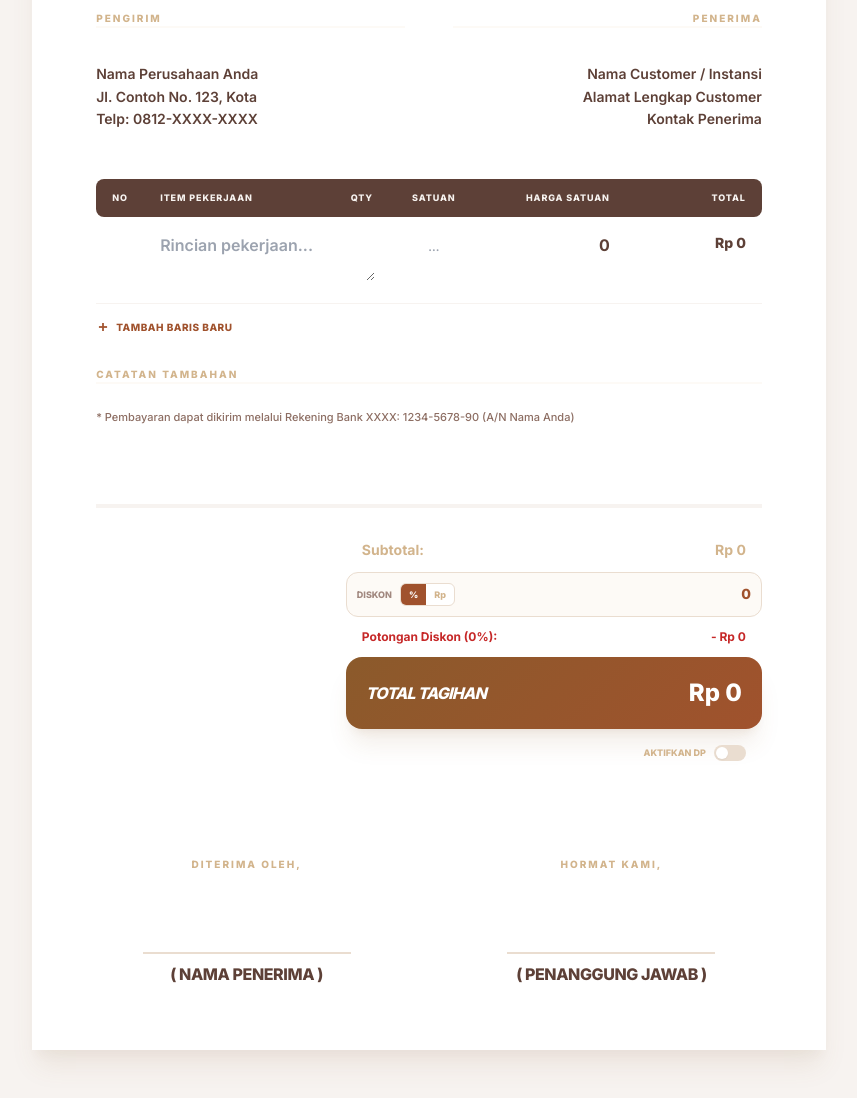
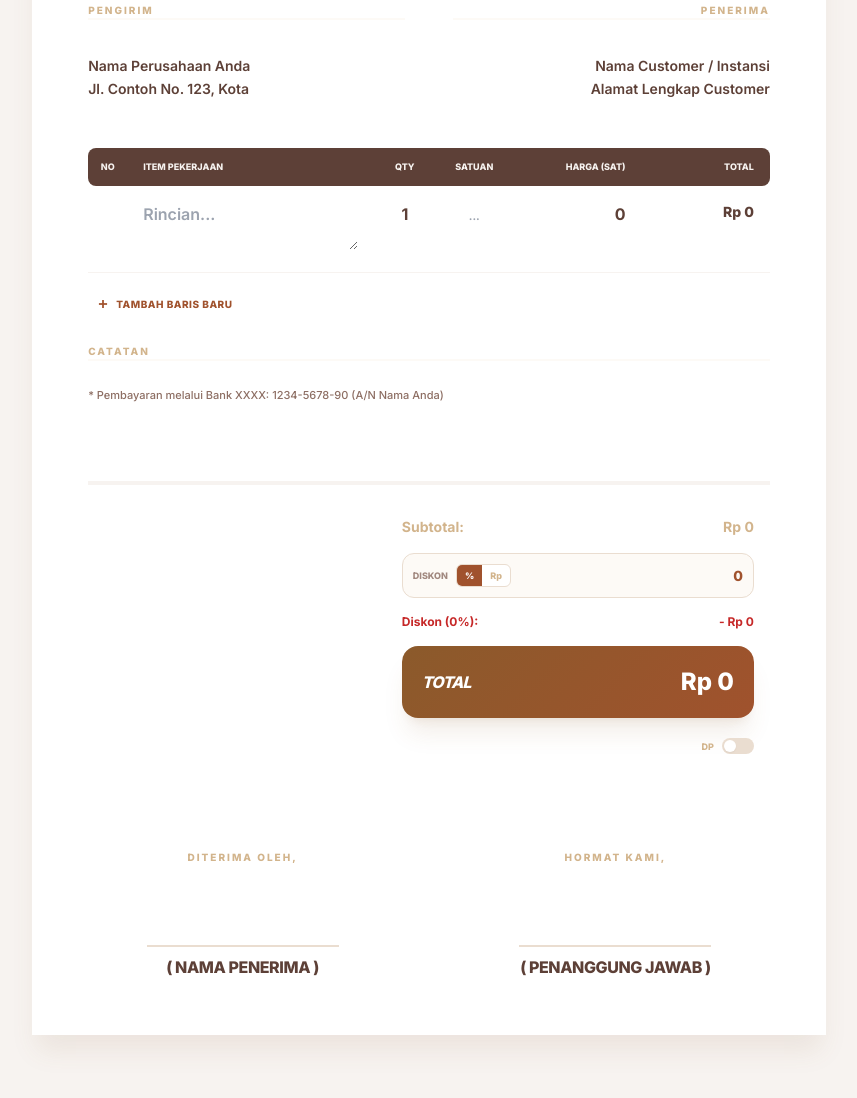
Before and after one commit to Voytin/invoice-otomatis, a plain HTML site: page index.html in a window 1280 px wide. Shown: the part 363-1461 px from the top of the page, without its empty margins (371-1228 px from the left). Drawn offline with nearby package versions, Linux system fonts and the light colour scheme; no server answers.

Commit message:
index.html

```diff
--- a/index.html
+++ b/index.html
@@ -10,7 +10,7 @@
 
         body {
             font-family: 'Inter', sans-serif;
-            background-color: #f7f3f0; /* Pastel Cream */
+            background-color: #f7f3f0;
         }
 
         @media print {
@@ -30,16 +30,16 @@
             min-height: 297mm;
             width: 210mm;
             margin: 2rem auto;
-            padding: 4rem;
-            box-shadow: 0 20px 25px -5px rgba(139, 94, 60, 0.1), 0 10px 10px -5px rgba(139, 94, 60, 0.04);
+            padding: 3.5rem;
+            box-shadow: 0 20px 25px -5px rgba(139, 94, 60, 0.1);
             position: relative;
-            border-top: 8px solid #8b5a2b; /* Wood Accent */
+            border-top: 8px solid #8b5a2b;
         }
 
         [contenteditable]:focus {
-            outline: 2px dashed #a0522d;
-            outline-offset: 4px;
+            outline: none;
             background-color: #fdfaf6;
+            border-bottom: 2px dashed #d2b48c;
         }
 
         .item-textarea {
@@ -48,11 +48,12 @@
             line-height: 1.5;
         }
 
-        .item-input {
-            @apply w-full bg-transparent border-b border-transparent focus:border-[#a0522d] outline-none transition-all py-1 block;
+        /* Prevent layout shift during typing */
+        .invoice-table {
+            border-spacing: 0;
+            width: 100%;
         }
 
-        /* Custom Scrollbar Wood Theme */
         .custom-scrollbar::-webkit-scrollbar { width: 5px; }
         .custom-scrollbar::-webkit-scrollbar-thumb { background: #d2b48c; border-radius: 10px; }
 
@@ -62,20 +63,15 @@
             margin: 0;
         }
 
-        /* Wood Texture Accent for UI */
         .wood-gradient {
             background: linear-gradient(135deg, #8b5a2b 0%, #a0522d 100%);
-        }
-
-        .pastel-wood-bg {
-            background-color: #eaddd0;
         }
     </style>
 </head>
 <body class="p-4">
 
     <!-- Top Navigation Bar -->
-    <div class="no-print sticky top-0 z-50 max-w-5xl mx-auto mb-6 flex flex-col md:flex-row items-center justify-between bg-white/90 backdrop-blur-md p-4 rounded-2xl shadow-md border border-[#eaddd0] gap-4">
+    <div class="no-print sticky top-0 z-50 max-w-5xl mx-auto mb-6 flex flex-col md:flex-row items-center justify-between bg-white/95 backdrop-blur-md p-4 rounded-2xl shadow-md border border-[#eaddd0] gap-4">
         <div class="flex items-center gap-4">
             <h1 class="text-xl font-extrabold text-[#5d4037] tracking-tight italic">Invoice<span class="text-[#a0522d]">Praktis</span></h1>
             <div id="cloud-status" class="flex items-center gap-1.5 text-[10px] font-bold uppercase px-3 py-1 rounded-full bg-[#fdfaf6] text-[#8d6e63] border border-[#eaddd0]">
@@ -116,10 +112,10 @@
                 <div class="flex flex-col gap-2">
                     <div class="relative group">
                         <input type="file" id="logo-upload" class="hidden" accept="image/*">
-                        <div id="logo-container" onclick="document.getElementById('logo-upload').click()" class="min-w-[10rem] min-h-[5rem] flex flex-col items-center justify-center cursor-pointer hover:bg-[#fdfaf6] transition-all overflow-hidden relative">
-                            <div id="logo-placeholder" class="text-center p-4">
+                        <div id="logo-container" onclick="document.getElementById('logo-upload').click()" class="min-w-[10rem] min-h-[5rem] flex flex-col items-center justify-center cursor-pointer hover:bg-[#fdfaf6] transition-all overflow-hidden relative border-none">
+                            <div id="logo-placeholder" class="hidden text-center p-4">
                                 <svg class="mx-auto text-[#d2b48c]" xmlns="http://www.w3.org/2000/svg" width="32" height="32" viewBox="0 0 24 24" fill="none" stroke="currentColor" stroke-width="2" stroke-linecap="round" stroke-linejoin="round"><rect x="3" y="3" width="18" height="18" rx="2" ry="2"></rect><circle cx="8.5" cy="8.5" r="1.5"></circle><polyline points="21 15 16 10 5 21"></polyline></svg>
-                                <p class="text-[9px] font-bold text-[#a1887f] mt-2 uppercase tracking-tighter">Upload Logo</p>
+                                <p class="text-[9px] font-bold text-[#a1887f] mt-2 uppercase tracking-tighter text-center">Upload Logo</p>
                             </div>
                             <img id="logo-img" class="h-auto object-contain w-[160px] hidden" src="">
                             <button onclick="event.stopPropagation(); removeLogo()" id="remove-logo" class="no-print absolute -top-1 -right-1 bg-red-400 text-white rounded-full p-1 shadow-md hover:bg-red-500 transition-colors hidden">
@@ -128,7 +124,7 @@
                         </div>
                     </div>
                     <div id="logo-size-control" class="no-print flex flex-col gap-1 px-1 hidden">
-                        <label class="text-[8px] font-black text-[#d2b48c] uppercase">Ukuran Logo</label>
+                        <label class="text-[8px] font-black text-[#d2b48c] uppercase tracking-widest">Resize</label>
                         <input type="range" id="logo-size-slider" min="50" max="350" value="160" oninput="resizeLogo(this.value)" class="w-full h-1 bg-[#eaddd0] rounded-lg appearance-none cursor-pointer accent-[#8b5a2b]">
                     </div>
                 </div>
@@ -142,14 +138,12 @@
                 </div>
             </div>
 
-            <!-- Addresses -->
             <div class="grid grid-cols-2 gap-12 mb-12">
                 <div>
                     <h3 class="text-[10px] uppercase font-black text-[#d2b48c] mb-3 border-b-2 border-[#fdfaf6] tracking-[0.2em]">Pengirim</h3>
                     <div contenteditable="true" id="from-info" class="text-sm font-semibold text-[#5d4037] leading-relaxed whitespace-pre-line">
                         Nama Perusahaan Anda
                         Jl. Contoh No. 123, Kota
-                        Telp: 0812-XXXX-XXXX
                     </div>
                 </div>
                 <div class="text-right">
@@ -157,52 +151,48 @@
                     <div contenteditable="true" id="to-info" class="text-sm font-semibold text-[#5d4037] leading-relaxed whitespace-pre-line">
                         Nama Customer / Instansi
                         Alamat Lengkap Customer
-                        Kontak Penerima
                     </div>
                 </div>
             </div>
 
             <!-- Table -->
-            <div class="mb-8">
-                <table class="w-full text-left table-fixed">
+            <div class="mb-8 overflow-hidden">
+                <table class="invoice-table">
                     <thead>
                         <tr class="bg-[#5d4037] text-[#f7f3f0]">
-                            <th class="py-3 px-3 text-[9px] uppercase font-black tracking-widest rounded-l-lg w-12 text-center">No</th>
-                            <th class="py-3 px-4 text-[9px] uppercase font-black tracking-widest w-auto text-left">Item Pekerjaan</th>
-                            <th class="py-3 px-2 text-[9px] uppercase font-black tracking-widest text-center w-16">Qty</th>
-                            <th class="py-3 px-2 text-[9px] uppercase font-black tracking-widest text-center w-20">Satuan</th>
-                            <th class="py-3 px-2 text-[9px] uppercase font-black tracking-widest text-right w-36">Harga Satuan</th>
-                            <th class="py-3 px-4 text-[9px] uppercase font-black tracking-widest text-right w-36 rounded-r-lg">Total</th>
+                            <th class="py-3 px-2 w-10 text-center text-[9px] uppercase font-black rounded-l-lg">No</th>
+                            <th class="py-3 px-4 text-[9px] uppercase font-black text-left">Item Pekerjaan</th>
+                            <th class="py-3 px-2 w-16 text-center text-[9px] uppercase font-black">Qty</th>
+                            <th class="py-3 px-2 w-20 text-center text-[9px] uppercase font-black">Satuan</th>
+                            <th class="py-3 px-2 w-32 text-right text-[9px] uppercase font-black">Harga (Sat)</th>
+                            <th class="py-3 px-4 w-36 text-right text-[9px] uppercase font-black rounded-r-lg">Total</th>
                         </tr>
                     </thead>
                     <tbody id="items-body">
                         <!-- Rendered by JS -->
                     </tbody>
                 </table>
-                <button onclick="addItem()" class="no-print mt-4 flex items-center gap-1.5 text-[#a0522d] font-black text-[10px] uppercase tracking-wider hover:text-[#8b4513] transition-all">
+                <button onclick="addItem()" class="no-print mt-6 flex items-center gap-1.5 text-[#a0522d] font-black text-[10px] uppercase tracking-wider hover:text-[#8b4513] transition-all px-2">
                     <svg width="14" height="14" viewBox="0 0 24 24" fill="none" stroke="currentColor" stroke-width="3"><line x1="12" y1="5" x2="12" y2="19"></line><line x1="5" y1="12" x2="19" y2="12"></line></svg>
                     Tambah Baris Baru
                 </button>
             </div>
 
-            <!-- Notes Section -->
             <div class="mb-12">
-                <h3 class="text-[10px] uppercase font-black text-[#d2b48c] mb-2 border-b-2 border-[#fdfaf6] tracking-[0.2em]">Catatan Tambahan</h3>
+                <h3 class="text-[10px] uppercase font-black text-[#d2b48c] mb-2 border-b-2 border-[#fdfaf6] tracking-[0.2em]">Catatan</h3>
                 <div contenteditable="true" id="invoice-notes" class="text-[11px] font-medium text-[#8d6e63] leading-relaxed min-h-[4rem] whitespace-pre-line">
-                    * Pembayaran dapat dikirim melalui Rekening Bank XXXX: 1234-5678-90 (A/N Nama Anda)
+                    * Pembayaran melalui Bank XXXX: 1234-5678-90 (A/N Nama Anda)
                 </div>
             </div>
 
-            <!-- Totals Section -->
             <div class="flex justify-end pt-8 border-t-4 border-[#f7f3f0]">
-                <div class="w-full md:w-[26rem] space-y-3">
+                <div class="w-full md:w-[24rem] space-y-4">
                     <div class="flex justify-between items-center text-sm font-bold text-[#d2b48c] px-4">
                         <span>Subtotal:</span>
                         <span id="p-subtotal">Rp 0</span>
                     </div>
 
-                    <!-- Discount UI -->
-                    <div class="no-print group flex items-center justify-between bg-[#fdfaf6] p-2.5 rounded-xl border border-[#eaddd0] hover:border-[#d2b48c] transition-all">
+                    <div class="no-print group flex items-center justify-between bg-[#fdfaf6] p-2.5 rounded-xl border border-[#eaddd0] hover:border-[#d2b48c] transition-all mx-4">
                         <div class="flex items-center gap-2">
                             <span class="text-[9px] font-black text-[#a1887f] uppercase">Diskon</span>
                             <div class="flex bg-white rounded-md border border-[#eaddd0] overflow-hidden text-[9px]">
@@ -219,23 +209,22 @@
                     </div>
 
                     <!-- TOTAL -->
-                    <div class="flex justify-between items-center text-2xl font-black text-white wood-gradient p-5 rounded-2xl shadow-xl shadow-[#8b5a2b1a]">
-                        <span class="tracking-tighter italic text-base">TOTAL TAGIHAN</span>
+                    <div class="flex justify-between items-center text-2xl font-black text-white wood-gradient p-5 rounded-2xl shadow-xl shadow-[#8b5a2b1a] mx-4">
+                        <span class="tracking-tighter italic text-base">TOTAL</span>
                         <span id="p-total">Rp 0</span>
                     </div>
 
-                    <!-- DP Section -->
-                    <div class="space-y-3" id="dp-section-container">
+                    <div class="space-y-4" id="dp-section-container">
                         <div class="no-print flex items-center justify-end gap-2 px-4 pt-1">
-                            <span class="text-[9px] font-black text-[#d2b48c] uppercase">Aktifkan DP</span>
+                            <span class="text-[9px] font-black text-[#d2b48c] uppercase">DP</span>
                             <button onclick="toggleDP()" id="dp-master-toggle" class="w-8 h-4 rounded-full bg-[#eaddd0] relative transition-all">
                                 <span class="absolute left-0.5 top-0.5 w-3 h-3 bg-white rounded-full shadow-sm transition-all transform translate-x-0" id="dp-toggle-knob"></span>
                             </button>
                         </div>
 
-                        <div id="dp-controls" class="hidden no-print flex items-center justify-between bg-[#f1f8e9] p-2.5 rounded-xl border border-[#c5e1a5]">
+                        <div id="dp-controls" class="hidden no-print flex items-center justify-between bg-[#f1f8e9] p-2.5 rounded-xl border border-[#c5e1a5] mx-4">
                             <div class="flex items-center gap-2">
-                                <span class="text-[9px] font-black text-[#558b2f] uppercase">Uang Muka (DP)</span>
+                                <span class="text-[9px] font-black text-[#558b2f] uppercase">DP</span>
                                 <div class="flex bg-white rounded-md border border-[#c5e1a5] overflow-hidden text-[9px]">
                                     <button onclick="setMode('dp', 'percent')" id="mode-dp-percent" class="px-2 py-1 font-black text-[#9ccc65]">%</button>
                                     <button onclick="setMode('dp', 'fixed')" id="mode-dp-fixed" class="px-2 py-1 font-black bg-[#689f38] text-white">Rp</button>
@@ -245,12 +234,12 @@
                         </div>
 
                         <div id="dp-display-row" class="hidden flex justify-between items-center text-xs font-bold text-[#558b2f] px-4 italic">
-                            <span id="p-dp-label">Sudah Dibayar (DP):</span>
+                            <span id="p-dp-label">DP Dibayar:</span>
                             <span id="p-dp-amount">- Rp 0</span>
                         </div>
 
                         <div id="balance-display-row" class="hidden flex justify-between items-center text-base font-black text-[#5d4037] border-t-2 border-[#f7f3f0] pt-4 px-4">
-                            <span class="uppercase tracking-widest text-[11px]">Sisa Pembayaran</span>
+                            <span class="uppercase tracking-widest text-[11px]">Sisa</span>
                             <span id="p-balance" class="text-[#a0522d]">Rp 0</span>
                         </div>
                     </div>
@@ -261,12 +250,12 @@
             <div class="mt-24 grid grid-cols-2 gap-16 text-center">
                 <div>
                     <p contenteditable="true" id="to-label" class="text-[10px] uppercase font-black text-[#d2b48c] mb-20 tracking-[0.2em]">Diterima Oleh,</p>
-                    <div class="border-b-2 border-[#eaddd0] mx-auto w-52 mb-2"></div>
+                    <div class="border-b-2 border-[#eaddd0] mx-auto w-48 mb-2"></div>
                     <div contenteditable="true" id="to-name" class="font-black text-[#5d4037] tracking-tight uppercase">( Nama Penerima )</div>
                 </div>
                 <div>
                     <p contenteditable="true" id="from-label" class="text-[10px] uppercase font-black text-[#d2b48c] mb-20 tracking-[0.2em]">Hormat Kami,</p>
-                    <div class="border-b-2 border-[#eaddd0] mx-auto w-52 mb-2"></div>
+                    <div class="border-b-2 border-[#eaddd0] mx-auto w-48 mb-2"></div>
                     <div contenteditable="true" id="from-name" class="font-black text-[#5d4037] tracking-tight uppercase">( Penanggung Jawab )</div>
                 </div>
             </div>
@@ -322,6 +311,12 @@
             }
         });
 
+        const autoResize = (el) => {
+            if (!el) return;
+            el.style.height = 'auto';
+            el.style.height = el.scrollHeight + 'px';
+        };
+
         window.addItem = () => {
             items.push({ id: Date.now(), description: '', quantity: 1, price: 0, unit: '', isHeader: false });
             renderItems();
@@ -344,17 +339,13 @@
             }
         };
 
-        const autoResize = (el) => {
-            if (!el) return;
-            el.style.height = 'auto';
-            el.style.height = el.scrollHeight + 'px';
-        };
-
+        // SURGICAL UPDATE: Update values without full re-render
         window.updateItem = (id, field, val) => {
             const item = items.find(i => i.id === id);
             if (item) {
                 item[field] = (field === 'quantity' || field === 'price') ? (parseFloat(val) || 0) : val;
 
+                // Only update the specific DOM elements for calculations
                 const rowTotalEl = document.getElementById(`row-total-val-${id}`);
                 if (rowTotalEl) {
                     rowTotalEl.textContent = formatCurrency(item.quantity * item.price);
@@ -364,6 +355,7 @@
                     const el = document.getElementById(`desc-${id}`);
                     autoResize(el);
 
+                    // Trigger row addition if typing in the last empty row
                     if (val.trim() !== '') {
                         const idx = items.indexOf(item);
                         if (idx === items.length - 1) {
@@ -397,20 +389,20 @@
                 }
 
                 tr.innerHTML = `
-                    <td class="py-4 px-3 text-center text-xs text-[#a1887f] font-bold align-top">
+                    <td class="py-4 px-2 text-center text-xs text-[#a1887f] font-bold align-top">
                         ${displayNo}
                     </td>
                     <td class="py-4 px-4 relative align-top">
                         <div class="no-print absolute -left-12 top-4 flex gap-1 opacity-0 group-hover:opacity-100 transition-all">
-                            <button onclick="removeItem(${item.id})" title="Hapus Baris" class="bg-red-50 text-red-400 p-1 rounded hover:bg-red-400 hover:text-white">
-                                <svg width="12" height="12" viewBox="0 0 24 24" fill="none" stroke="currentColor" stroke-width="3"><line x1="18" y1="6" x2="6" y2="18"></line><line x1="6" y1="6" x2="18" y2="18"></line></svg>
+                            <button onclick="removeItem(${item.id})" class="bg-red-50 text-red-500 p-1 rounded hover:bg-red-500 hover:text-white">
+                                <svg width="10" height="10" viewBox="0 0 24 24" fill="none" stroke="currentColor" stroke-width="3"><line x1="18" y1="6" x2="6" y2="18"></line><line x1="6" y1="6" x2="18" y2="18"></line></svg>
                             </button>
-                            <button onclick="toggleHeader(${item.id})" title="${item.isHeader ? 'Jadikan Sub-item' : 'Jadikan Header Area'}" class="p-1 rounded ${item.isHeader ? 'bg-[#a0522d] text-white' : 'bg-[#eaddd0] text-[#8d6e63] hover:bg-[#d2b48c]'}">
-                                <svg width="12" height="12" viewBox="0 0 24 24" fill="none" stroke="currentColor" stroke-width="3"><path d="M17 21v-2a4 4 0 0 0-4-4H5a4 4 0 0 0-4 4v2"></path><circle cx="9" cy="7" r="4"></circle><path d="M23 21v-2a4 4 0 0 0-3-3.87"></path><path d="M16 3.13a4 4 0 0 1 0 7.75"></path></svg>
+                            <button onclick="toggleHeader(${item.id})" class="p-1 rounded ${item.isHeader ? 'bg-[#a0522d] text-white' : 'bg-[#eaddd0] text-[#8d6e63] hover:bg-[#d2b48c]'}">
+                                <svg width="10" height="10" viewBox="0 0 24 24" fill="none" stroke="currentColor" stroke-width="3"><path d="M17 21v-2a4 4 0 0 0-4-4H5a4 4 0 0 0-4 4v2"></path><circle cx="9" cy="7" r="4"></circle></svg>
                             </button>
                         </div>
                         <textarea id="desc-${item.id}"
-                            placeholder="${item.isHeader ? 'Nama Area/Lantai...' : 'Rincian pekerjaan...'}"
+                            placeholder="${item.isHeader ? 'Nama Area...' : 'Rincian...'}"
                             oninput="updateItem(${item.id}, 'description', this.value)"
                             class="item-textarea ${item.isHeader ? 'font-extrabold text-[#8b5a2b]' : 'font-semibold text-[#5d4037]'}">${item.description}</textarea>
                     </td>
@@ -497,13 +489,13 @@
             }
 
             document.getElementById('p-subtotal').textContent = formatCurrency(subtotal);
-            document.getElementById('p-discount-label').textContent = discountMode === 'percent' ? `Potongan Diskon (${discVal}%):` : 'Potongan Diskon:';
+            document.getElementById('p-discount-label').textContent = discountMode === 'percent' ? `Diskon (${discVal}%):` : 'Diskon:';
             document.getElementById('p-discount-amount').textContent = `- ${formatCurrency(discAmount)}`;
             document.getElementById('p-total').textContent = formatCurrency(invoiceTotal);
 
             if (dpEnabled) {
                 const dpInputVal = parseFloat(document.getElementById('dp-input').value) || 0;
-                document.getElementById('p-dp-label').textContent = dpMode === 'percent' ? `DP Dibayarkan (${dpInputVal}%):` : 'DP Dibayarkan:';
+                document.getElementById('p-dp-label').textContent = dpMode === 'percent' ? `DP (${dpInputVal}%):` : 'DP:';
                 document.getElementById('p-dp-amount').textContent = `- ${formatCurrency(dpAmount)}`;
                 document.getElementById('p-balance').textContent = formatCurrency(remainingBalance);
             }
@@ -562,20 +554,19 @@
             currentDraftId = null;
             document.getElementById('inv-no').textContent = 'INV/' + new Date().getFullYear() + '/' + Math.floor(Math.random()*1000).toString().padStart(3,'0');
             document.getElementById('inv-date').textContent = new Intl.DateTimeFormat('id-ID', {day:'numeric', month:'short', year:'numeric'}).format(new Date());
-            document.getElementById('from-info').textContent = 'Nama Perusahaan\nAlamat\nKontak';
-            document.getElementById('to-info').textContent = 'Nama Penerima\nAlamat Customer';
-            document.getElementById('invoice-notes').textContent = '* Pembayaran dapat dikirim melalui Rekening Bank XXXX: 1234-5678-90 (A/N Nama Anda)';
+            document.getElementById('from-info').textContent = 'Nama Perusahaan Anda\nAlamat';
+            document.getElementById('to-info').textContent = 'Nama Customer\nAlamat';
             document.getElementById('discount-input').value = 0;
             document.getElementById('dp-input').value = 0;
             if (dpEnabled) toggleDP();
             removeLogo();
             items = [{ id: Date.now(), description: '', quantity: 1, price: 0, unit: '', isHeader: false }];
             renderItems();
-            showToast("Invoice Baru Kosong Dibuat");
+            showToast("Baru");
         };
 
         window.saveDraft = async () => {
-            if (!currentUser) return showToast("Koneksi Error (Offline)");
+            if (!currentUser) return showToast("Offline");
             const id = currentDraftId || crypto.randomUUID();
             const data = {
                 invTitle: document.getElementById('inv-title').textContent,
@@ -602,8 +593,8 @@
                 const path = doc(db, 'artifacts', appId, 'users', currentUser.uid, 'invoices', id);
                 await setDoc(path, data);
                 currentDraftId = id;
-                showToast("Berhasil Disimpan ke Cloud");
-            } catch (e) { showToast("Gagal Menyimpan"); }
+                showToast("Tersimpan");
+            } catch (e) { showToast("Gagal"); }
         };
 
         function listenToDrafts() {
@@ -657,12 +648,12 @@
                 setMode('discount', discountMode);
                 setMode('dp', dpMode);
                 renderItems();
-                showToast("Draf Berhasil Dimuat");
+                showToast("Dimuat");
             }, {onlyOnce: true});
         };
 
         window.deleteDraft = async (id) => {
-            if (!confirm("Hapus draf ini dari Cloud?")) return;
+            if (!confirm("Hapus?")) return;
             await deleteDoc(doc(db, 'artifacts', appId, 'users', currentUser.uid, 'invoices', id));
             if (currentDraftId === id) createNewInvoice();
         };
@@ -679,7 +670,7 @@
             if (s === 'connected') {
                 el.className = "flex items-center gap-1.5 text-[10px] font-bold uppercase px-3 py-1 rounded-full bg-[#f1f8e9] text-[#558b2f] border border-[#c5e1a5]";
                 dot.className = "w-2 h-2 rounded-full bg-[#8bc34a] animate-pulse";
-                el.lastChild.textContent = "Cloud Aktif";
+                el.lastChild.textContent = "Online";
             } else {
                 el.className = "flex items-center gap-1.5 text-[10px] font-bold uppercase px-3 py-1 rounded-full bg-red-50 text-red-400 border border-red-100";
                 dot.className = "w-2 h-2 rounded-full bg-red-500";
```
